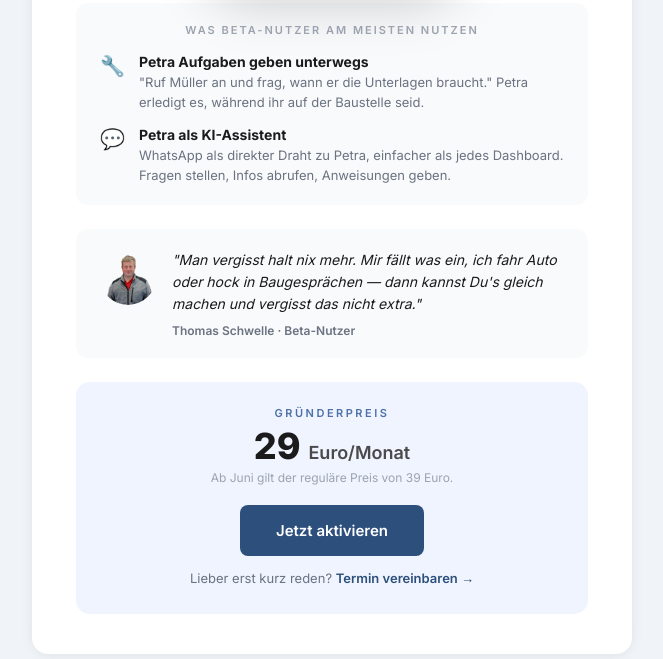
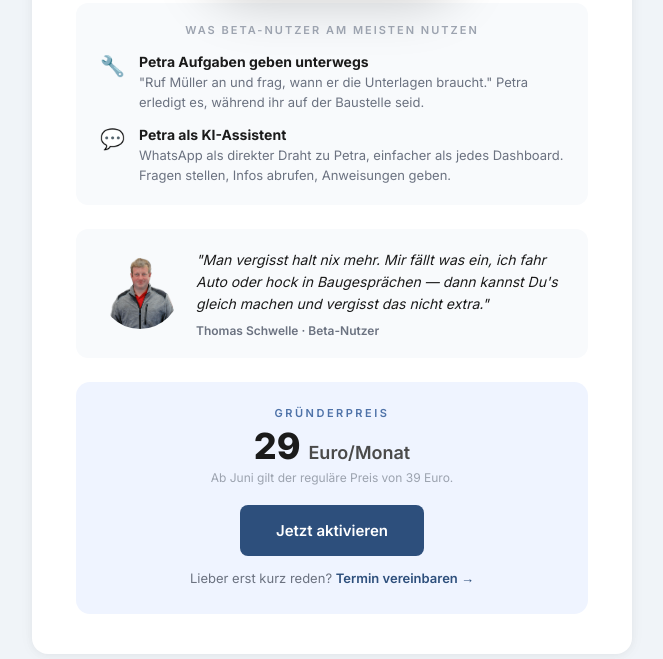
Before and after one commit to jesko-maker/hallopetra-referral, a website: page newsletter-preview.html in a window 1280 px wide. Shown: the part 1375-2034 px from the top of the page, without its empty margins (308-971 px from the left). Drawn offline with Linux system fonts and the light colour scheme.

Commit message:
Testimonial: Foto größer (80px)

```diff
--- a/newsletter-preview.html
+++ b/newsletter-preview.html
@@ -172,7 +172,7 @@
       <!-- Testimonial -->
       <div style="background:#f8fafc;border-radius:12px;padding:20px 24px;margin:0 0 24px;display:flex;gap:16px;align-items:flex-start;">
         <img src="https://raw.githubusercontent.com/jesko-maker/hallopetra-referral/main/thomas-schwelle-2.png" alt="Thomas Schwelle"
-             style="width:56px;height:56px;border-radius:50%;object-fit:cover;flex-shrink:0;object-position:center top;">
+             style="width:80px;height:80px;border-radius:50%;object-fit:cover;flex-shrink:0;object-position:center top;">
         <div>
           <p style="color:#1b1b1b;font-size:14px;line-height:22px;font-style:italic;margin:0 0 8px;font-family:Inter,sans-serif;">"Man vergisst halt nix mehr. Mir fällt was ein, ich fahr Auto oder hock in Baugesprächen — dann kannst Du's gleich machen und vergisst das nicht extra."</p>
           <p style="color:#6b7280;font-size:12px;font-weight:600;margin:0;font-family:Inter,sans-serif;">Thomas Schwelle · Beta-Nutzer</p>
```
